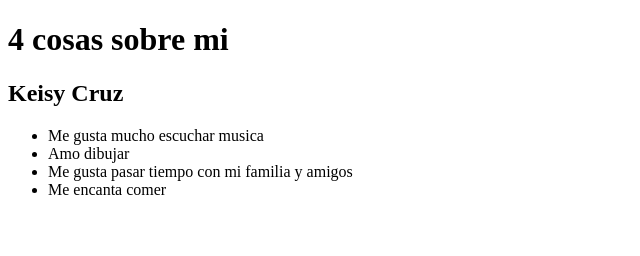
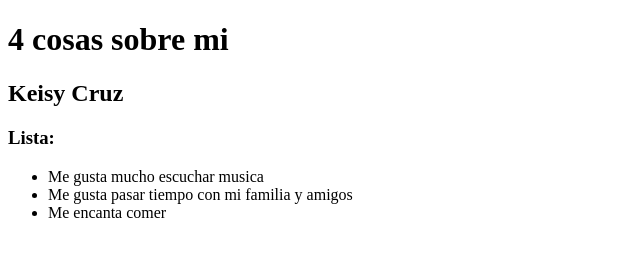
Before and after one commit to Nnicole14/PracticasKeisyCruz, a plain HTML site: page practica0/index.html in a window 1280 px wide. Shown: the whole page, without its empty margins (0-640 px from the left). Drawn offline with Linux system fonts and the light colour scheme.

Commit message:
Finalizada la practica 0

```diff
--- a/practica0/index.html
+++ b/practica0/index.html
@@ -8,9 +8,10 @@
 <body>
     <h1>4 cosas sobre mi</h1>
     <h2>Keisy Cruz</h2>
+    <h3>Lista:</h3>
+
     <ul>
         <li>Me gusta  mucho escuchar musica</li>
-        <li>Amo dibujar</li>
         <li>Me gusta pasar tiempo con mi familia y amigos</li>
         <li>Me encanta comer</li>
     </ul>
```
